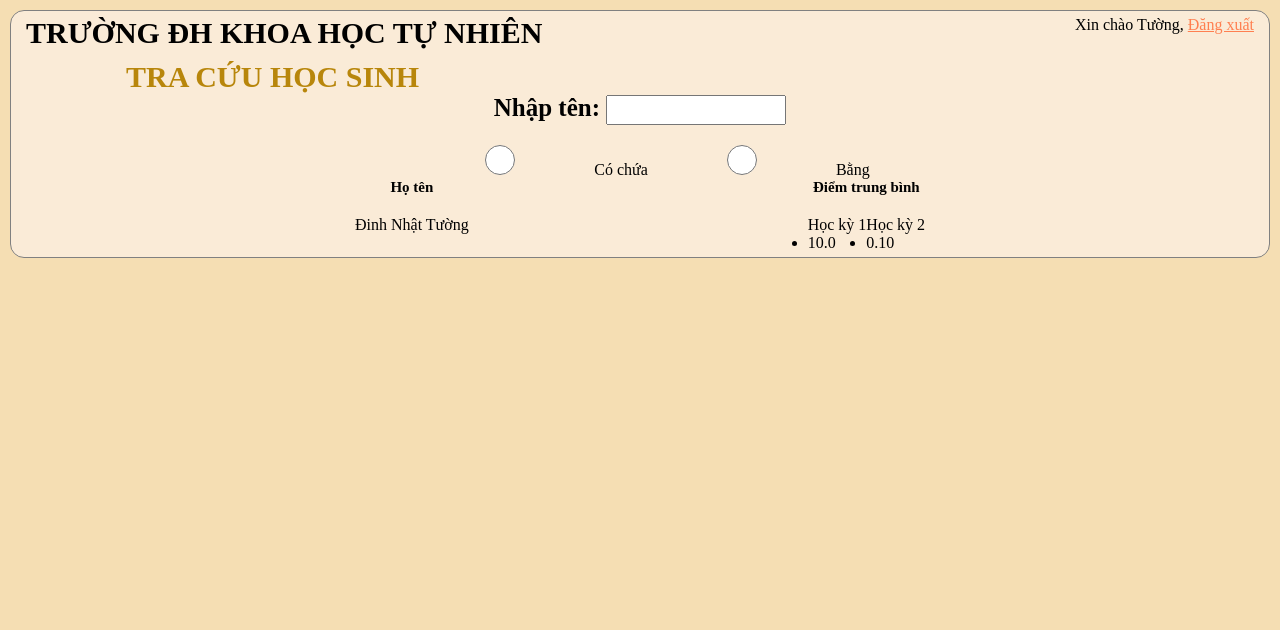
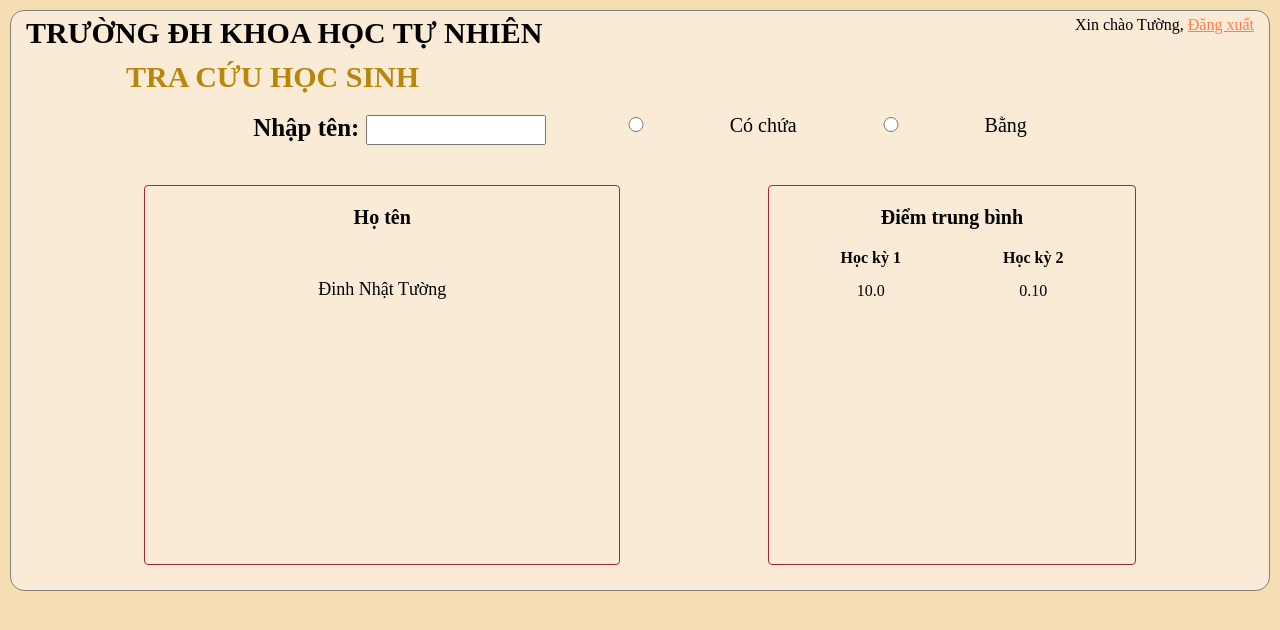
Before and after one commit to trantinvan21087/Project-NMCNPM, a Django app: template SM/Student/templates/Student/searchStudent.html in a window 1280 px wide. Shown: the top 630 px of the page. Run offline with Django 3.2, Linux system fonts and the light colour scheme; the template is opened without the code that fills it, so the values that code supplies are empty.

Commit message:
chỉnh sửa gì đó nữa

```diff
--- a/SM/static/css/main.css
+++ b/SM/static/css/main.css
@@ -42,12 +42,26 @@ body {
     display: inline;
     padding: 10px;
 }
+
+
 .search input {
     block-size: 30px;
     width: 180px;
     font-size: 20px;
 }
 
+#choice1, #choice2 {
+    block-size: 15px;
+
+}
+
+
+
+.search label {
+    font-weight: normal;
+    font-size: 20px;
+
+}
 
 .choice a {
     color: coral;
@@ -56,7 +70,6 @@ body {
 h2 {
     color: darkgoldenrod;
     padding-inline-start: 10px;
-    margin-left: 10px;
     margin-top: 10px;
     font-size: 30px;
     margin-left: 100px;
@@ -68,12 +81,39 @@ h2 {
     height: 100%;
 }
 
+.search {
+    display: flex;
+    justify-content:center;
+    margin-top: 20px;
+}
+
+
 
 /*Because divided into column so using display flex and assign values for waiting
 list, information-studen, and other withi 0.2, 0.6, 0.2*/
 
 .waiting-list {
     flex: 0.2;
+    border: 1px solid brown;
+    border-radius: 4px;
+    /*Css for class waiting-list*/
+    height: 580px;
+    padding: 20px;
+    margin: 20px;
+}
+
+.class-list {
+    flex: 0.2;
+    border: 1px solid brown;
+    border-radius: 4px;
+    /*Css for class waiting-list*/
+    height: 580px;
+    padding: 20px;
+    margin: 20px;
+}
+
+.class-info {
+    flex: 0.6;
     border: 1px solid brown;
     border-radius: 4px;
     /*Css for class waiting-list*/
@@ -116,13 +156,14 @@ list, information-studen, and other withi 0.2, 0.6, 0.2*/
 
 
 
-.waiting-list p {
+.waiting-list p, .class-list p {
     margin: 10px 0px;
     /*Css for class waiting-list and tag p*/
     padding: 14px;
+    text-align: center;
 }
 
-#userone {
+#userone, #classone {
     /*Css for list user in waiting list to delete underline */
     text-decoration: none;
     padding: 5px;
@@ -134,7 +175,7 @@ list, information-studen, and other withi 0.2, 0.6, 0.2*/
     font-size: large;
 }
 
-#userone:hover {
+#userone:hover, #classone:hover {
     background-color: wheat;
     border: 1px solid black;
 }
@@ -174,6 +215,54 @@ h4 {
     text-align: center;
     padding-bottom: 20px;
     font-size: 15px;
+}
+
+.info-name h4 {
+    text-align: center;
+    padding-bottom: 50px;
+    font-size: 20px;
+}
+
+.score-name h4 {
+    text-align: center;
+    padding-bottom: 20px;
+    font-size: 20px;
+}
+
+.hk-tb {
+    flex: 0.5;
+}
+
+.hk-tb p {
+    text-align: center;
+    font-weight: bold;
+    padding-bottom: 15px;
+}
+
+.hk-tb span {
+    text-align: center;
+}
+
+.info-name p {
+    text-align: center;
+    font-size: 18px;
+}
+
+.info-name {
+    flex: 0.4;
+    border: 1px solid brown;
+    border-radius: 4px;
+    height: 380px;
+    padding: 20px;
+    margin: 20px;
+}
+.score-name {
+    flex: 0.3;
+    border: 1px solid brown;
+    border-radius: 4px;
+    height: 380px;
+    padding: 20px;
+    margin: 20px;
 }
 
 .information-student h3 {
@@ -221,7 +310,8 @@ h4 {
     margin-left: 40px;
 }
 
-.mon-hoc li, .hk1 li, .hk2 li {
+.mon-hoc li, .hk1 li, .hk2 li,
+.hk-tb li {
     text-align: center;
     list-style-type: none;
     padding-bottom: 10px;
```
